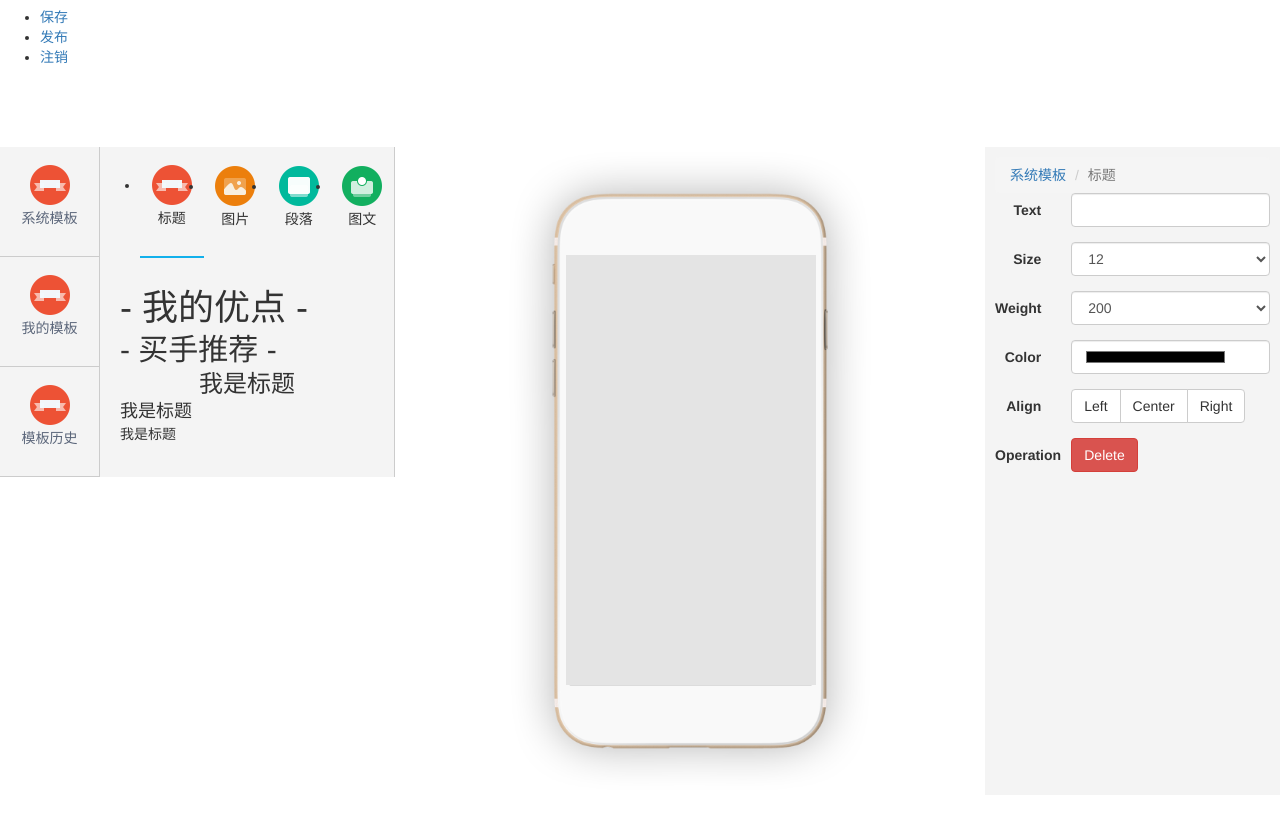
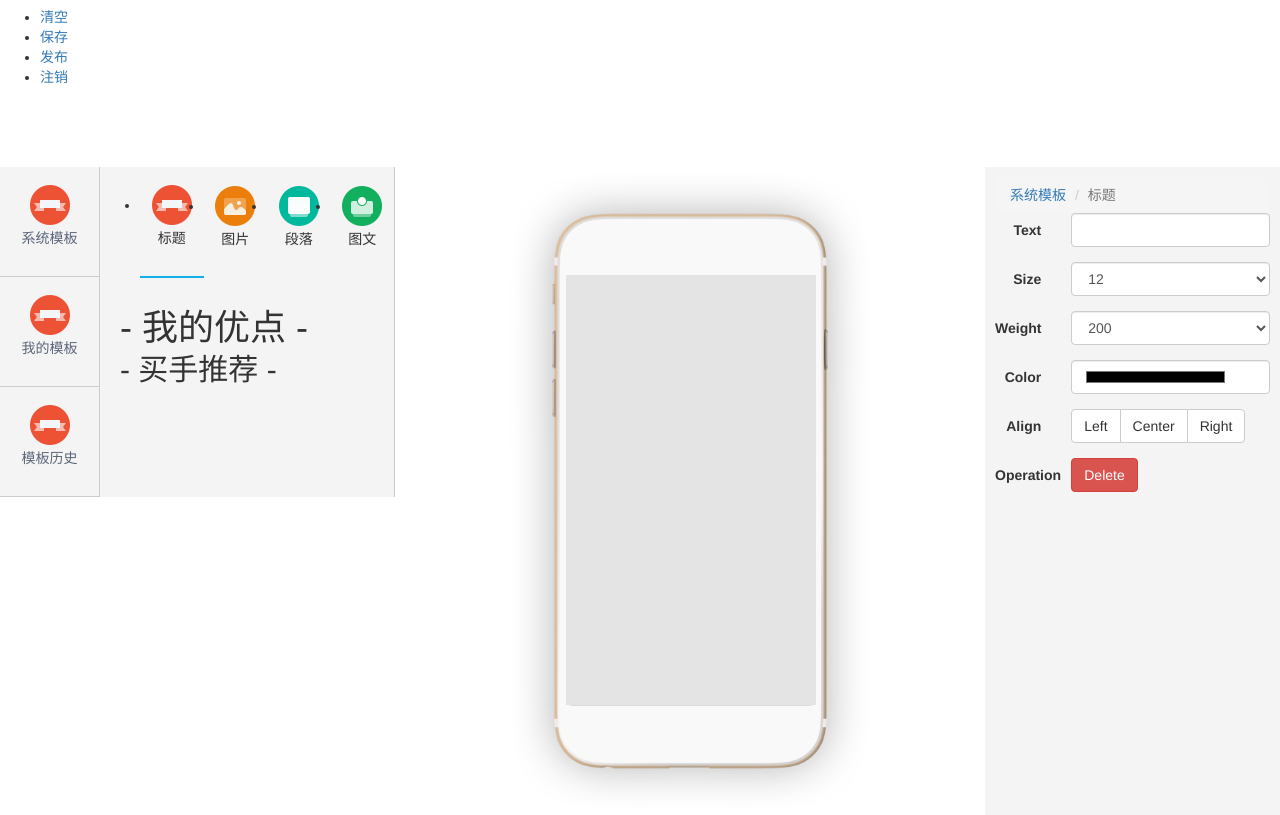
Before and after one commit to febobo/h5-creator, a website: page src/page/index.html in a window 1280 px wide. Shown: the part 68-883 px from the top of the page. Drawn offline with nearby package versions, Linux system fonts and the light colour scheme; files that its build step writes are made by us from their sources; files whose address does not match are found by name.

Commit message:
try add config

```diff
--- /dev/null
+++ b/src/js/config.json
@@ -0,0 +1,8 @@
+{
+    "title": {
+        "data": [
+					"<h1 style='margin:5px;text-align:left' key='h1' type='title'>- 我的优点 -</h1>",
+					"<h2 style='margin:5px;' type='title' key='h2'>- 买手推荐 -</h2>"
+				]
+    }
+}
--- a/src/js/index.js
+++ b/src/js/index.js
@@ -40,6 +40,19 @@ var utils = {
 		}
 	}
 }
+
+fetch('/src/js/config.json').then(function(res){
+	return res.json().then(function(json){
+		for(i in json){
+			if(i == 'title'){
+				$.each(json['title'],function(k,v){
+					$('.title_temp').append(v)
+				})
+			}
+		}
+	})
+})
+
 utils.toPercent(254,25)
 // 记录最后一次操作的元素
 var lastTarget;
@@ -137,7 +150,7 @@ function checkType(type,ele){
   }
 }
 
-$('.tmp_content > * > *').on('click', function() {
+$('.tmp_content').on('click',' > * > *', function() {
   $('.view_content').append($(this).clone());
 	// lastTarget = $(this).clone();
 	checkType($(this).attr('type'),this)
@@ -164,7 +177,13 @@ var editTitle = {
 		this.changeSize();
 		this.changeWeight();
 		this.changeColor();
-		this.changeAlign()
+		this.changeAlign();
+		this.changeText();
+	},
+	changeText : function(){
+		$('#eleText').on('input propertychange',function(event){
+			$(lastTarget).text($(this).val());
+		})
 	},
 	changeSize : function(){
 		$('#eleSize').on('change',function(evt){
@@ -285,7 +304,12 @@ editTitle.init();
 var sortable = Sortable.create($('.view_content')[0]);
 
 $('#save').on('click', function(){
-	// console.log($('.view_content').html())
-	utils.storage.set('content',$('.view_content').html())
+	utils.storage.set('content',$('.view_content').html());
+	alert('已保存,下次会默认打开您最后一次保存的记录')
 })
+$('#reset').on('click', function(){
+	$('.view_content').html('');
+	utils.storage.remove('content')
+})
+
 $('.view_content').html(utils.storage.get('content'));
--- a/src/page/index.html
+++ b/src/page/index.html
@@ -19,13 +19,16 @@
 			</h2>
 			<ul>
 				<li>
+					<a id="reset">清空</a>
+				</li>
+				<li>
 					<a id="save">保存</a>
 				</li>
 				<li>
-					<a href="submit">发布</a>
+					<a id="deploy">发布</a>
 				</li>
 				<li>
-					<a href="logout">注销</a>
+					<a id="logout">注销</a>
 				</li>
 			</ul>
 		</nav>
@@ -68,11 +71,11 @@
 					</ul>
 					<div class="tmp_content">
 						<div class="title_temp" data="title">
-							<h1 style="margin:5px;text-align:left" key="h1" type="title">- 我的优点 -</h1>
+							<!-- <h1 style="margin:5px;text-align:left" key="h1" type="title">- 我的优点 -</h1>
 							<h2 style="margin:5px;" type="title" key="h2">- 买手推荐 -</h2>
 							<h3 style="margin:5px;text-align:center" type="title" key="h3">我是标题</h3>
 							<h4 style="margin:5px" type="title" key="h4">我是标题</h4>
-							<h5 style="margin:5px" type="title" key="h5">我是标题</h5>
+							<h5 style="margin:5px" type="title" key="h5">我是标题</h5> -->
 						</div>
 						<div class="image_temp" data="image" style="display:none">
 							<div style="width:100%;padding:5px" type="image" key="img1">
```
Also changed, not shown: src/.tmp/index.html.
